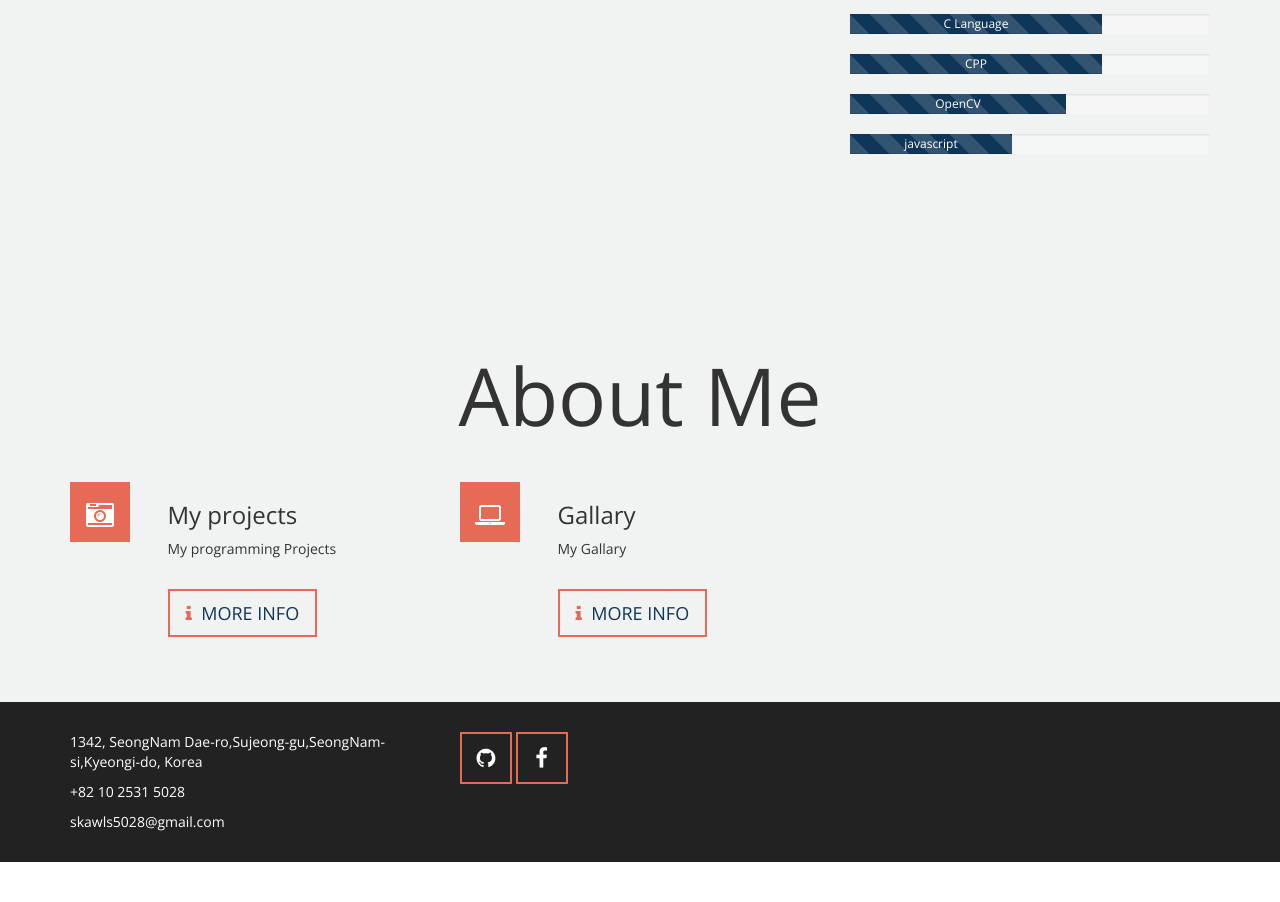
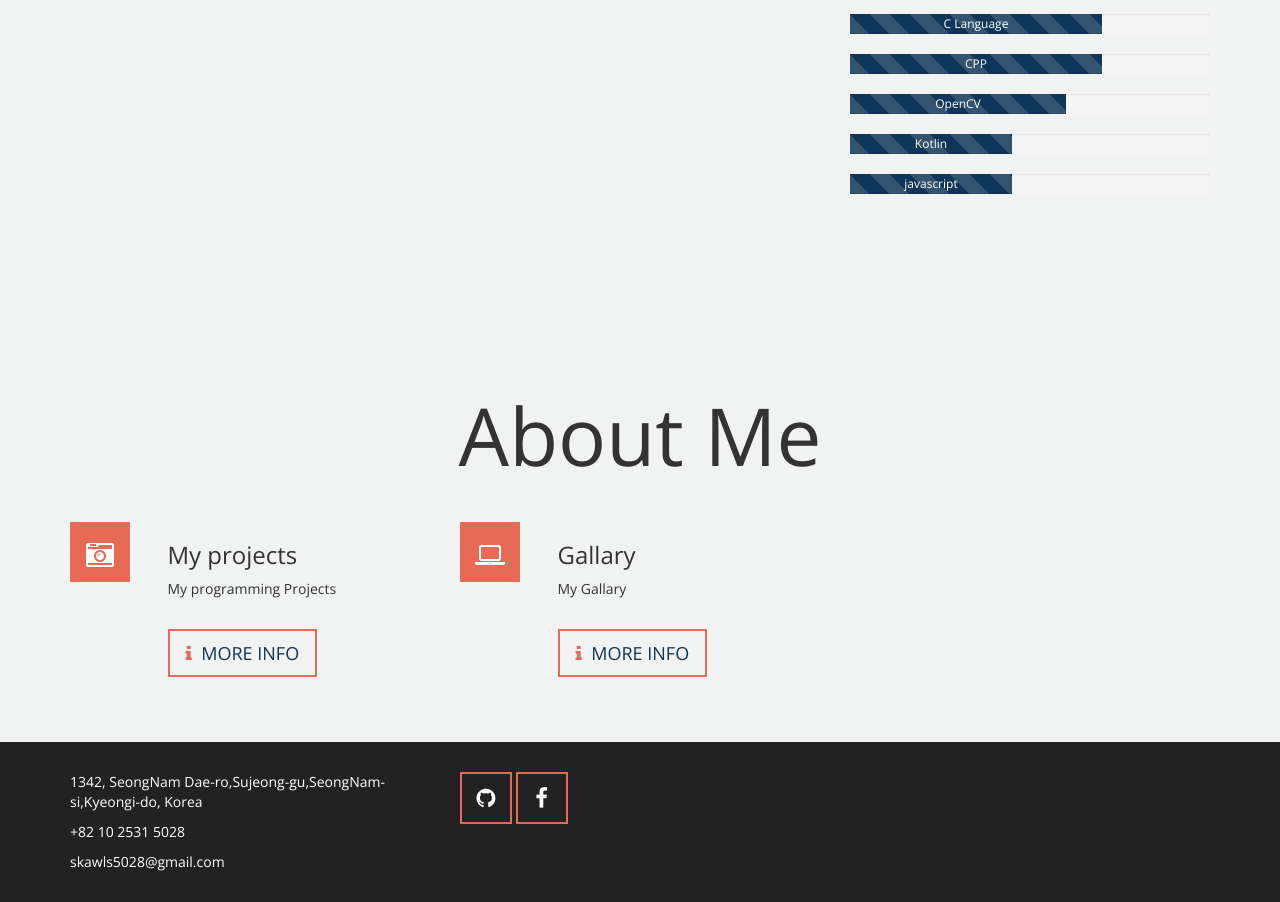
Before and after one commit to NamjinCho/portPolioWeb, a website: page public/index.html in a window 1280 px wide. Shown: the part 1580-2482 px from the top of the page. Before the commit the page ends 2442 px from the top, so only its background shows below. Drawn offline with nearby package versions, Linux system fonts and the light colour scheme.

Commit message:
Language Update

```diff
--- a/public/index.html
+++ b/public/index.html
@@ -177,7 +177,14 @@
 			aria-valuenow="60" aria-valuemin="0" aria-valuemax="100" style="width:60%">
 		OpenCV
 	</div>
-</div><div class="progress">
+</div>
+<div class="progress">
+	<div class="progress-bar progress-bar-striped active" role="progressbar"
+		aria-valuenow="45" aria-valuemin="0" aria-valuemax="100" style="width:45%">
+	Kotlin
+</div>
+</div>
+<div class="progress">
 	<div class="progress-bar progress-bar-striped active" role="progressbar"
 		aria-valuenow="45" aria-valuemin="0" aria-valuemax="100" style="width:45%">
 	javascript
```
